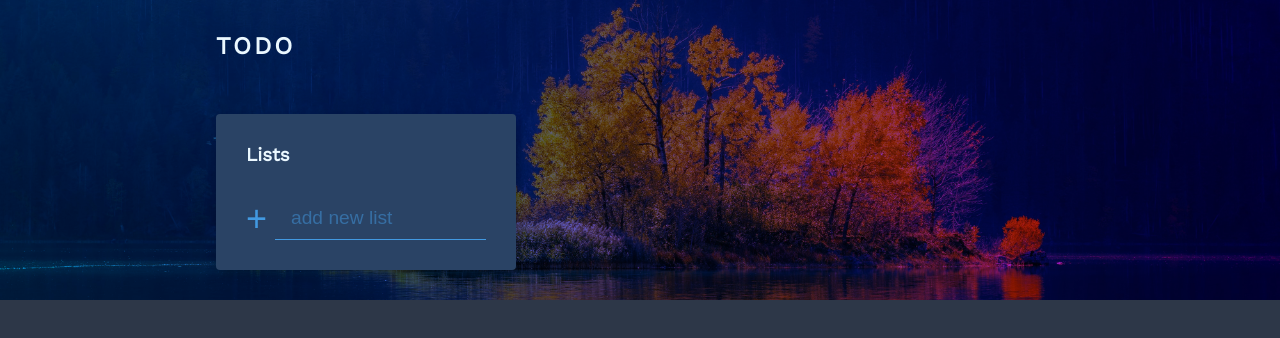
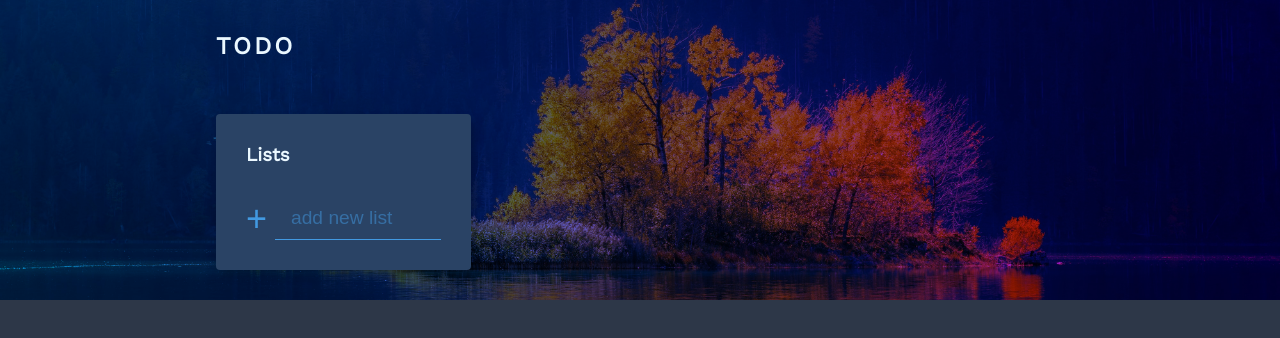
Before and after one commit to NyanPham/todo-app-react, a React (Create React App) app: page / in a window 1280 px wide. Shown: the top 338 px of the page. Built offline with nearby package versions, Linux system fonts and the light colour scheme.

Commit message:
favicon updated

```diff
--- a/src/styles/CategoriesStyle.css
+++ b/src/styles/CategoriesStyle.css
@@ -5,7 +5,7 @@
     color: var(--text-black);
     box-shadow: 4px 6px 10px -1px rgba(0,0,0,.25);
     border-radius: .25rem;
-
+    max-width: 85%;
     transition: background-color, color, var(--theme-transition-duration) ease-in-out;
 }
 
```
Also changed, not shown: src/styles/TaskStyle.css (line endings or trailing spaces), 1 other file (tests, documents, lock files or other folders).
